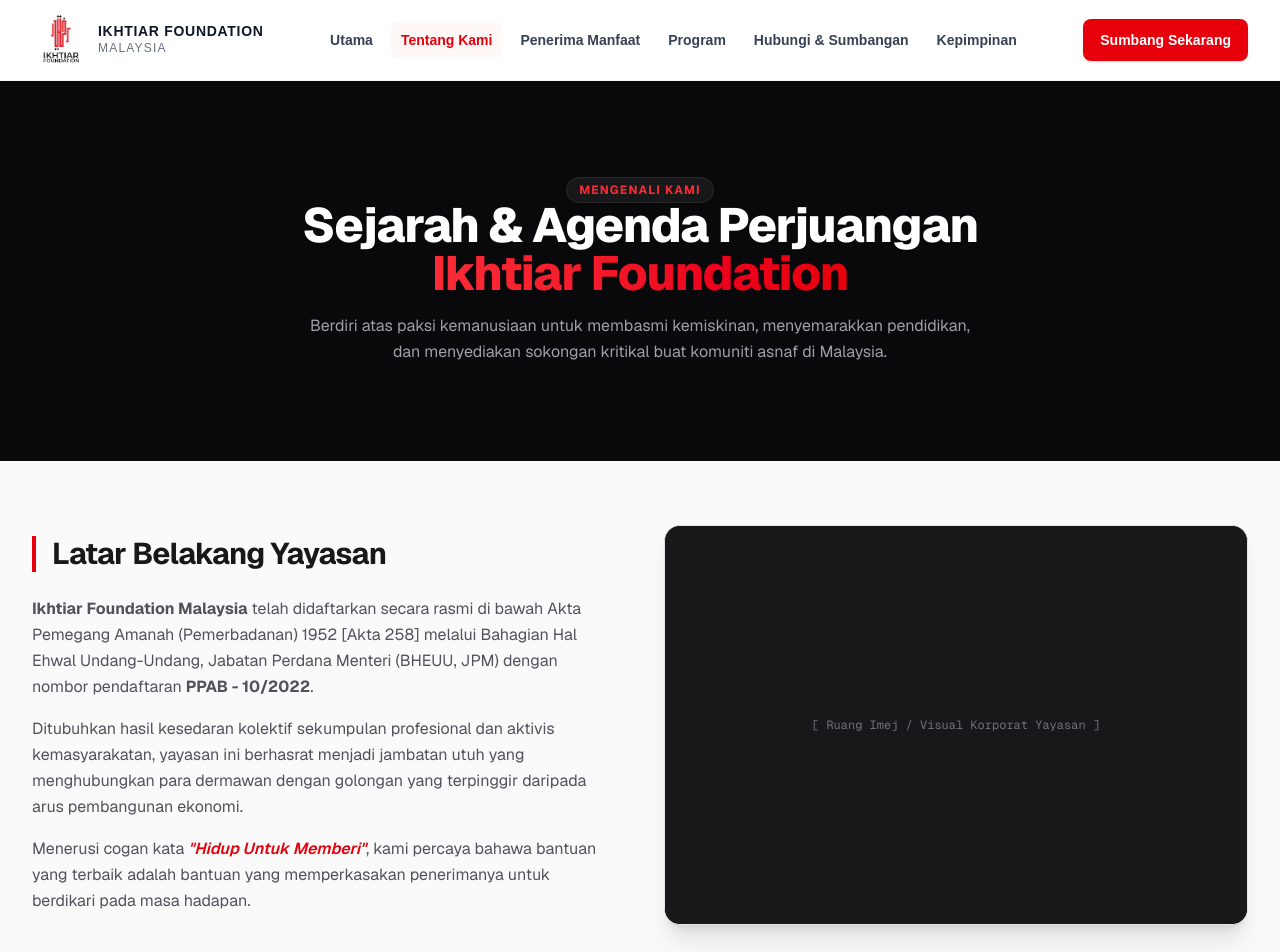
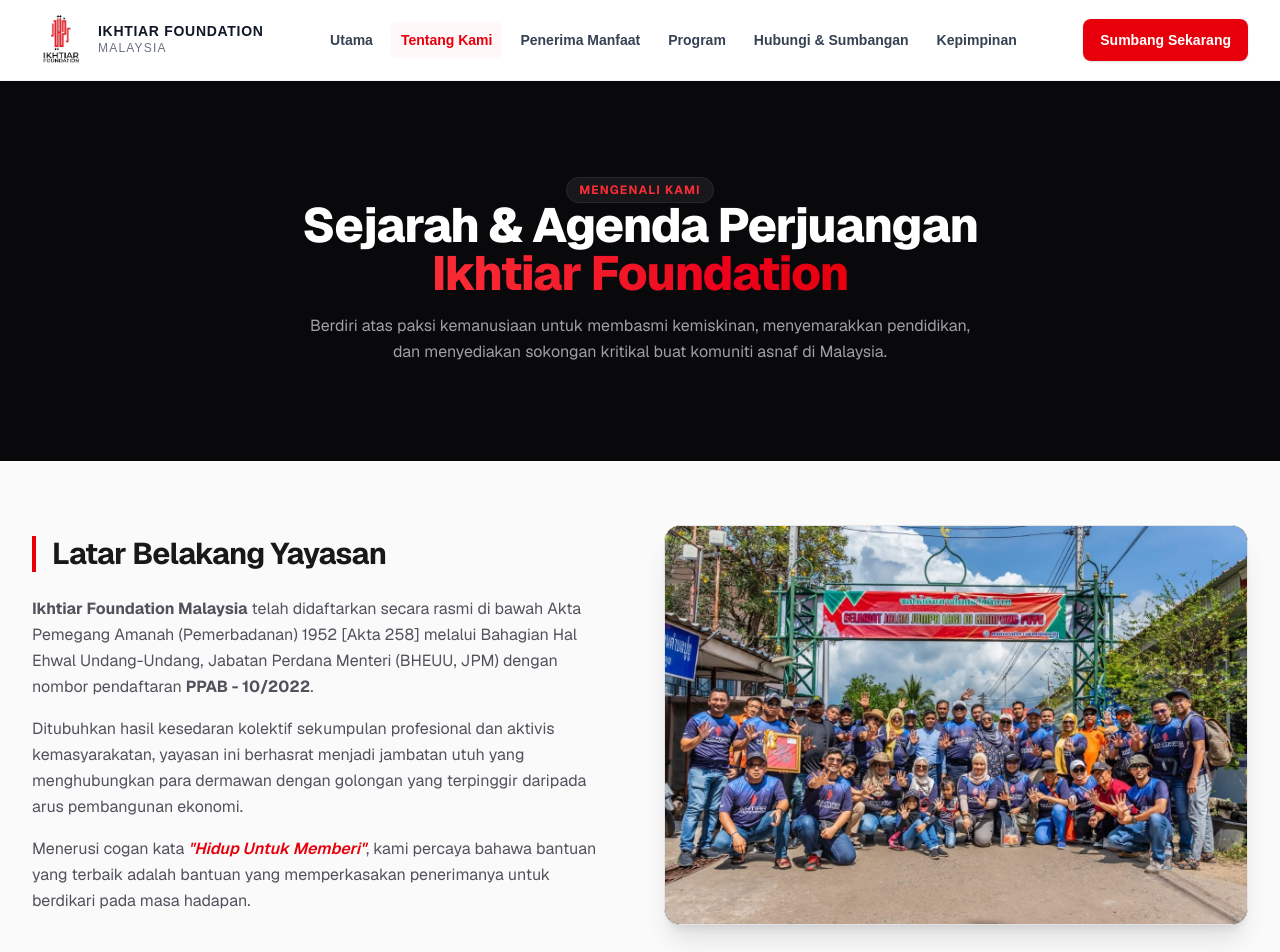
Before and after one commit to alfianzaidimy/ikhtiar-foundation, a Next.js app: page /about in a window 1280 px wide. Shown: the top 952 px of the page. Built offline with nearby package versions, Linux system fonts and the light colour scheme.

Commit message:
Update page.js

```diff
--- a/app/about/page.js
+++ b/app/about/page.js
@@ -67,13 +67,14 @@
             </div>
           </div>
           <div className="relative h-[300px] md:h-[400px] w-full bg-zinc-900 rounded-2xl overflow-hidden shadow-xl border border-zinc-200">
-            {/* Fallback pattern seandainya belum ada imej suasana pejabat */}
-            <div className="absolute inset-0 bg-zinc-900 flex items-center justify-center p-8 text-center">
-              <span className="text-zinc-500 text-xs font-mono">
-                [ Ruang Imej / Visual Korporat Yayasan ]
-              </span>
-            </div>
-          </div>
+  <Image
+    src="/main_banner_1.jpg" // Tukar nama fail ni mengikut nama gambar sebenar Bie
+    alt="Visual Korporat Ikhtiar Foundation"
+    fill
+    className="object-cover"
+    sizes="(max-width: 768px) 100vw, 50vw"
+  />
+</div>
         </div>
       </section>
 
```
